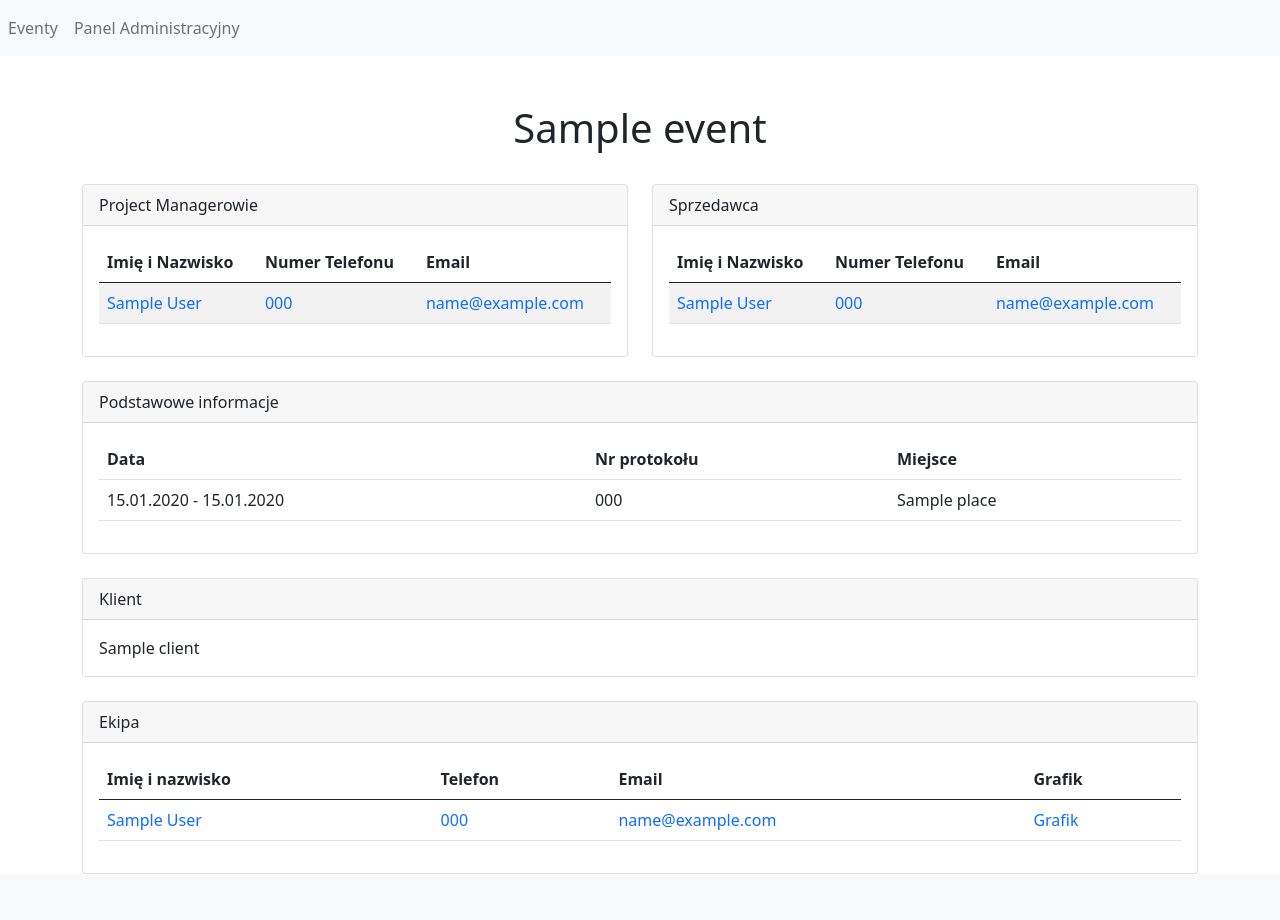
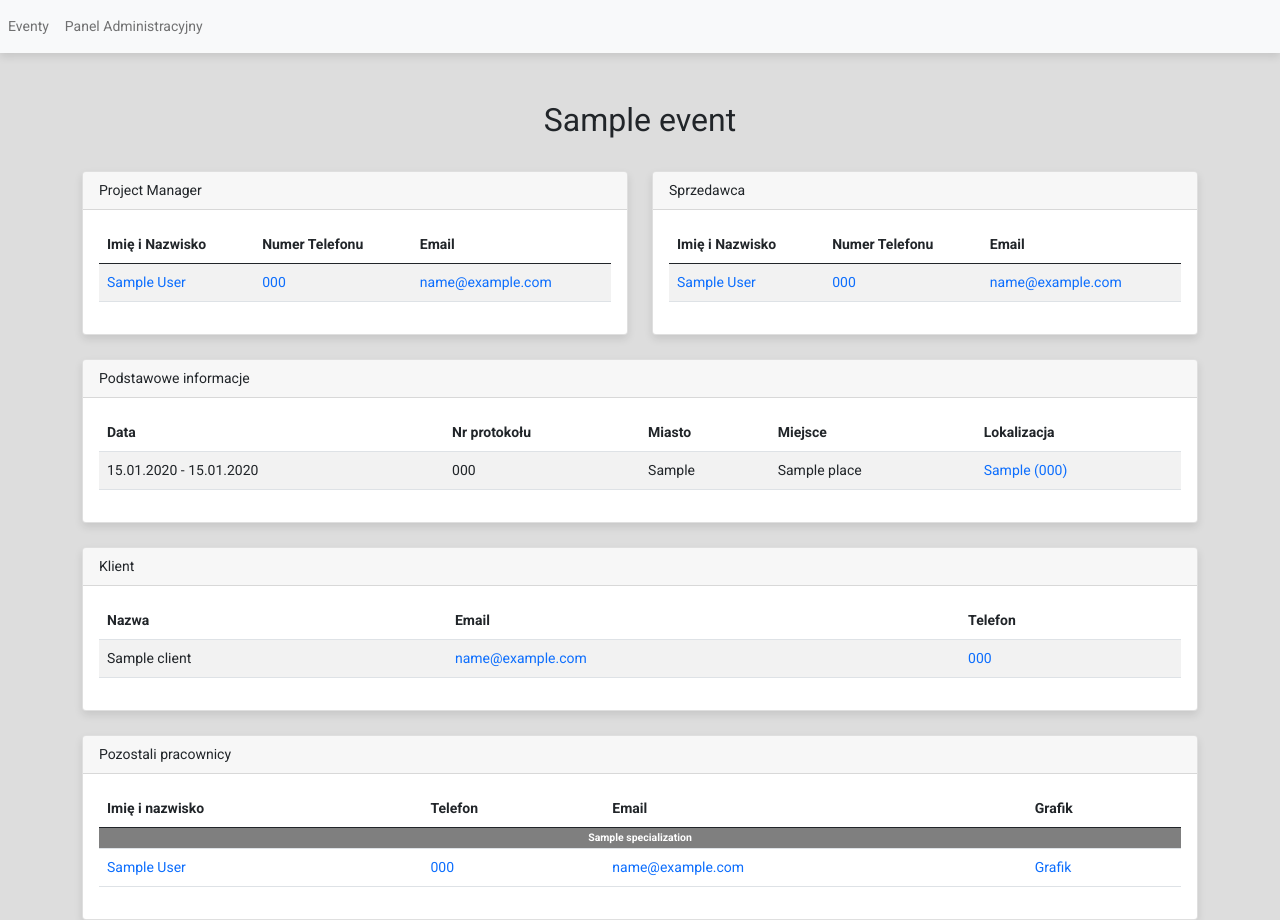
Before and after one commit to nucleo86/LOGISTICS, a Django app: page /1/ in a window 1280 px wide. Before the commit the page ends 874 px from the top, so only its background shows below. Run offline with Django 4.2, Linux system fonts and the light colour scheme; tables that the repository leaves empty hold one stand-in row (values such as "Sample post"); some libraries are stand-ins or nearby versions.

Commit message:
update 06.10.2023 17:33

```diff
--- a/events/models.py
+++ b/events/models.py
@@ -61,7 +61,9 @@ class Client(models.Model):
 
 class Place(models.Model):
     name = models.CharField(max_length=255)
-    address = models.TextField(null=True, blank=True)
+    street = models.CharField(max_length=255,null=True, blank=True)
+    postal_code = models.CharField(max_length=10, null=True, blank=True)
+    city = models.CharField(max_length=255, null=True, blank=True)
     e_mail = models.CharField(max_length=255, null=True, blank=True)
 
     def __str__(self):
@@ -86,9 +88,10 @@ class Assignment(models.Model):
     employee = models.ForeignKey(Employee, on_delete=models.CASCADE, null=True, blank=True)
     event = models.ForeignKey(Event, on_delete=models.CASCADE, null=True, blank=True)
     client = models.ForeignKey(Client, on_delete=models.CASCADE, null=True, blank=True)
+    role = models.ForeignKey(Specialization, on_delete=models.SET_NULL, null=True, blank=True)
 
     def __str__(self):
-        return f"{self.employee} assigned to {self.event}"
+        return f"{self.employee} assigned to {self.event} as {self.role}"  # Zaktualizowane
 
 class WorkShift(models.Model):
     employee = models.ForeignKey(Employee, on_delete=models.CASCADE)
--- a/events/templates/base.html
+++ b/events/templates/base.html
@@ -8,16 +8,16 @@
     <title>Logistyka</title>
 
 	<link href="{% static 'css/bootstrap.min.css' %}" rel="stylesheet">
-	<link rel="stylesheet" type="text/css" href="{% static 'css/styles.css' %}">
 	<script src="{% static 'js/bootstrap.bundle.min.js' %}"></script>
 	<script src="https://code.jquery.com/jquery-3.6.0.min.js"></script>
 	<link href="{% static 'admin/css/vendor/select2/select2.min.css' %}" rel="stylesheet" />
 	<script src="{% static 'admin/js/vendor/select2/select2.full.min.js' %}"></script>
-
+    <link href="https://fonts.googleapis.com/css2?family=Roboto:wght@400;700&display=swap" rel="stylesheet">
+    <link rel="stylesheet" type="text/css" href="{% static 'css/styles.css' %}">
 
 </head>
-<body>
-    <nav class="navbar navbar-expand-lg navbar-light bg-light">
+<body style="background-color: #ddd">
+    <nav class="navbar navbar-expand-lg navbar-light bg-light shadow-card">
         <button class="navbar-toggler" type="button" data-toggle="collapse" data-target="#navbarNav" aria-controls="navbarNav" aria-expanded="false" aria-label="Toggle navigation">
             <span class="navbar-toggler-icon"></span>
         </button>
@@ -26,11 +26,9 @@
                 <li class="nav-item active">
                     <a class="nav-link" href="{% url 'events:event_list' %}">Eventy</a>
                 </li>
-				<li class="nav-item active">
-					<a class="nav-link" href="{% url 'admin:index' %}">Panel Administracyjny</a>
-				</li>
-
-                <!-- Możesz dodać więcej linków w nawigacji według potrzeb -->
+                <li class="nav-item nav-item-right">
+                    <a class="nav-link" href="{% url 'admin:index' %}">Panel Administracyjny</a>
+                </li>
             </ul>
         </div>
     </nav>
--- a/events/templates/events/event_detail.html
+++ b/events/templates/events/event_detail.html
@@ -3,15 +3,28 @@
 {% block content %}
 
 <div class="container mt-5">
-    <!-- Event Title -->
-    <h1 class="text-center">{{ event.name }}</h1><br>
+    <div class="row mb-4">
+        <div class="col-md-2 text-left">
+            {% if prev_event %}
+                <a href="{% url 'events:event_detail' prev_event.id %}" class="btn btn-outline-dark">Poprzedni Event</a>
+            {% endif %}
+        </div>
+        <div class="col-md-8 text-center">
+            <h2>{{ event.name }}</h2>
+        </div>
+        <div class="col-md-2 text-right">
+            {% if next_event %}
+                <a href="{% url 'events:event_detail' next_event.id %}" class="btn btn-outline-dark" style="float: right;">Następny Event</a>
+            {% endif %}
+        </div>
+    </div>
 
     <div class="row mb-4">
         <!-- Table for Project Managers -->
         {% if event.project_managers.all %}
         <div class="col-md-6">
-            <div class="card">
-                <div class="card-header">Project Managerowie</div>
+            <div class="card shadow-card">
+                <div class="card-header">Project Manager</div>
                 <div class="card-body">
                     <table class="table table-striped">
                         <thead>
@@ -38,7 +51,7 @@
 
         <!-- Card for Seller -->
         <div class="col-md-6">
-            <div class="card">
+            <div class="card shadow-card">
                 <div class="card-header">Sprzedawca</div>
                 <div class="card-body">
                     <table class="table table-striped">
@@ -63,37 +76,58 @@
     </div>
 
     <!-- Basic Info -->
-    <div class="card mb-4">
+    <div class="card mb-4 shadow-card">
         <div class="card-header">Podstawowe informacje</div>
         <div class="card-body">
-            <table class="table">
+            <table class="table reverse-table-striped">
                 <tr>
                     <th>Data</th>
                     <th>Nr protokołu</th>
+                    <th>Miasto</th>
                     <th>Miejsce</th>
+                    <th>Lokalizacja</th>
                 </tr>
                 <tr>
                     <td>{{ event.start_time|date:"d.m.Y" }} - {{ event.end_time|date:"d.m.Y"|default:"" }}</td>
                     <td>{{ event.protocol_number }}</td>
+                    <td>{{ event.place.city }}</td>
                     <td>{{ event.place.name }}</td>
+                    <td>
+                        <a href="https://www.google.com/maps/search/{{ event.place.street|urlencode }}+{{ event.place.postal_code|urlencode }}+{{ event.place.city|urlencode }}" target="_blank">
+                            {{ event.place.street }} ({{ event.place.postal_code }})
+                        </a>
+                    </td>
                 </tr>
             </table>
         </div>
     </div>
 
     <!-- Clients -->
-    <div class="card mb-4">
+    <div class="card mb-4 shadow-card">
         <div class="card-header">Klient</div>
         <div class="card-body">
+            <table class="table reverse-table-striped">
+                <tr>
+                    <th>Nazwa</th>
+                    <th>Email</th>
+                    <th>Telefon</th>
+                </tr>
                 {% for client in event.clients.all %}
-            {{ client.name }}
+                <tr>
+                    <td>{{ client.name }}</td>
+                    <td><a href="mailto:{{ client.e_mail }}">{{ client.e_mail }}</a></td>
+                    <td><a href="tel:{{ client.phone_number }}">{{ client.phone_number }}</a></td>
+                </tr>
                 {% endfor %}
+            </table>
         </div>
     </div>
 
+
+
 <!-- Other Employees -->
-    <div class="card">
-        <div class="card-header">Ekipa</div>
+<div class="card shadow-card">
+    <div class="card-header">Pozostali pracownicy</div>
     <div class="card-body">
         <table class="table">
             <thead>
@@ -105,7 +139,11 @@
                 </tr>
             </thead>
             <tbody>
-                    {% for assignment in assignments %}
+                {% for role, role_assignments in assignments_by_role.items %}
+                    <tr style="background-color: rgba(0, 0, 0, 0.5); font-weight: bold; text-align: center; font-size: 75%; color: #fff;">
+                        <td colspan="4" style="padding: 2px;">{{ role }}</td>
+                    </tr>
+                    {% for assignment in role_assignments %}
                         <tr class="{% cycle 'table-default' 'table-secondary' %}">
                             <td><a href="{% url 'events:employee_detail' assignment.employee.id %}">{{ assignment.employee.first_name }} {{ assignment.employee.last_name }}</a></td>
                             <td><a href="tel:{{ assignment.employee.phone_number }}">{{ assignment.employee.phone_number }}</a></td>
@@ -113,10 +151,11 @@
                             <td><a href="{% url 'events:work_shift' event.id assignment.employee.id %}">Grafik</a></td>
                         </tr>
                     {% endfor %}
+                {% endfor %}
             </tbody>
         </table>
     </div>
-
 </div>
 
+
 {% endblock %}
--- a/events/templates/events/work_shift.html
+++ b/events/templates/events/work_shift.html
@@ -62,7 +62,7 @@
     });
   </script>
 
-  <div class="card">
+  <div class="card shadow-card">
     <div class="card-header">
       Dane
     </div>
@@ -93,7 +93,7 @@
     </div>
   </div>
 
-  <div id="workShiftTable" class="card mt-4">
+  <div id="workShiftTable" class="card mt-4 shadow-card">
     <div class="card-header">
       Grafik indywidualny
     </div>
--- a/events/views.py
+++ b/events/views.py
@@ -7,6 +7,8 @@ from .forms import WorkShiftForm
 from django.core.exceptions import ObjectDoesNotExist
 from django.http import JsonResponse
 from .forms import TestForm
+from collections import defaultdict
+from django.db.models import Q
 
 register = template.Library()
 
@@ -19,7 +21,13 @@ def event_list(request):
 
     query = request.GET.get('q')
     if query:
-        event_list = event_list.filter(name__icontains=query)
+        event_list = event_list.filter(
+            Q(name__icontains=query) |
+            Q(place__name__icontains=query) |
+            Q(place__city__icontains=query) |
+            Q(seller__first_name__icontains=query) |
+            Q(seller__last_name__icontains=query)
+        )
 
     from_date = request.GET.get('from_date')
     to_date = request.GET.get('to_date')
@@ -43,11 +51,29 @@ def event_list(request):
     return render(request, 'events/event_list.html', context)
 
 
-
 def event_detail(request, event_id):
     event = get_object_or_404(Event, id=event_id)
-    assignments = Assignment.objects.filter(event=event)
-    return render(request, 'events/event_detail.html', {'event': event, 'assignments': assignments})
+    assignments = Assignment.objects.filter(event=event).select_related('role')
+
+    # Znajdź następny i poprzedni event
+    next_event = Event.objects.filter(start_time__gt=event.start_time).order_by('start_time').first()
+    prev_event = Event.objects.filter(start_time__lt=event.start_time).order_by('-start_time').first()
+
+    # Grupowanie przyporządkowań według roli
+    assignments_by_role = defaultdict(list)
+    for assignment in assignments:
+        role_name = assignment.role.name if assignment.role else 'Brak'
+        assignments_by_role[role_name].append(assignment)
+
+    context = {
+        'event': event,
+        'next_event': prev_event,
+        'prev_event': next_event,
+        'assignments': assignments,
+        'assignments_by_role': dict(assignments_by_role)  # Konwersja na zwykły słownik
+    }
+
+    return render(request, 'events/event_detail.html', context)
 
 
 def employee_detail(request, pk):
@@ -119,7 +145,7 @@ def get_work_shifts(request):
     if event_id is None or employee_id is None:
         return JsonResponse({'error': 'Missing parameters'}, status=400)
 
-    work_shifts = WorkShift.objects.filter(event_id=event_id, employee_id=employee_id).values('work_date', 'start_time', 'hours')
+    work_shifts = WorkShift.objects.filter(event_id=event_id, employee_id=employee_id).order_by('work_date', 'start_time').values('work_date', 'start_time', 'hours')
     return JsonResponse(list(work_shifts), safe=False)
 
 
--- a/static/css/styles.css
+++ b/static/css/styles.css
@@ -1,6 +1,24 @@
 @charset "utf-8";
 /* CSS Document */
+
+body {
+    font-family: 'Roboto', sans-serif;
+    font-size: 14px;
+}
+
 
 a {
     text-decoration: none !important;
 }
+
+.shadow-card {
+    box-shadow: 0 4px 8px rgba(0, 0, 0, 0.1);
+}
+
+.reverse-table-striped tbody tr:nth-of-type(even) {
+    background-color: rgba(0,0,0,.05);
+}
+
+input, select, textarea, button {
+    font-size: 14px !important;
+{
```
Also changed, not shown: events/templates/events/employee_detail.html (+23 -4 lines), events/templates/events/event_list.html (+9 -9 lines), generate_data.py (+72 -32 lines), events/migrations/0012_assignment_role.py (added), events/migrations/0013_place_city.py (added), events/migrations/0014_remove_place_address_place_postal_code_place_street.py (added), events/migrations/0015_alter_place_postal_code.py (added), events/migrations/0016_alter_place_postal_code_alter_place_street.py (added), 2 other files. Lines whose indentation alone changed are shown as unchanged.
